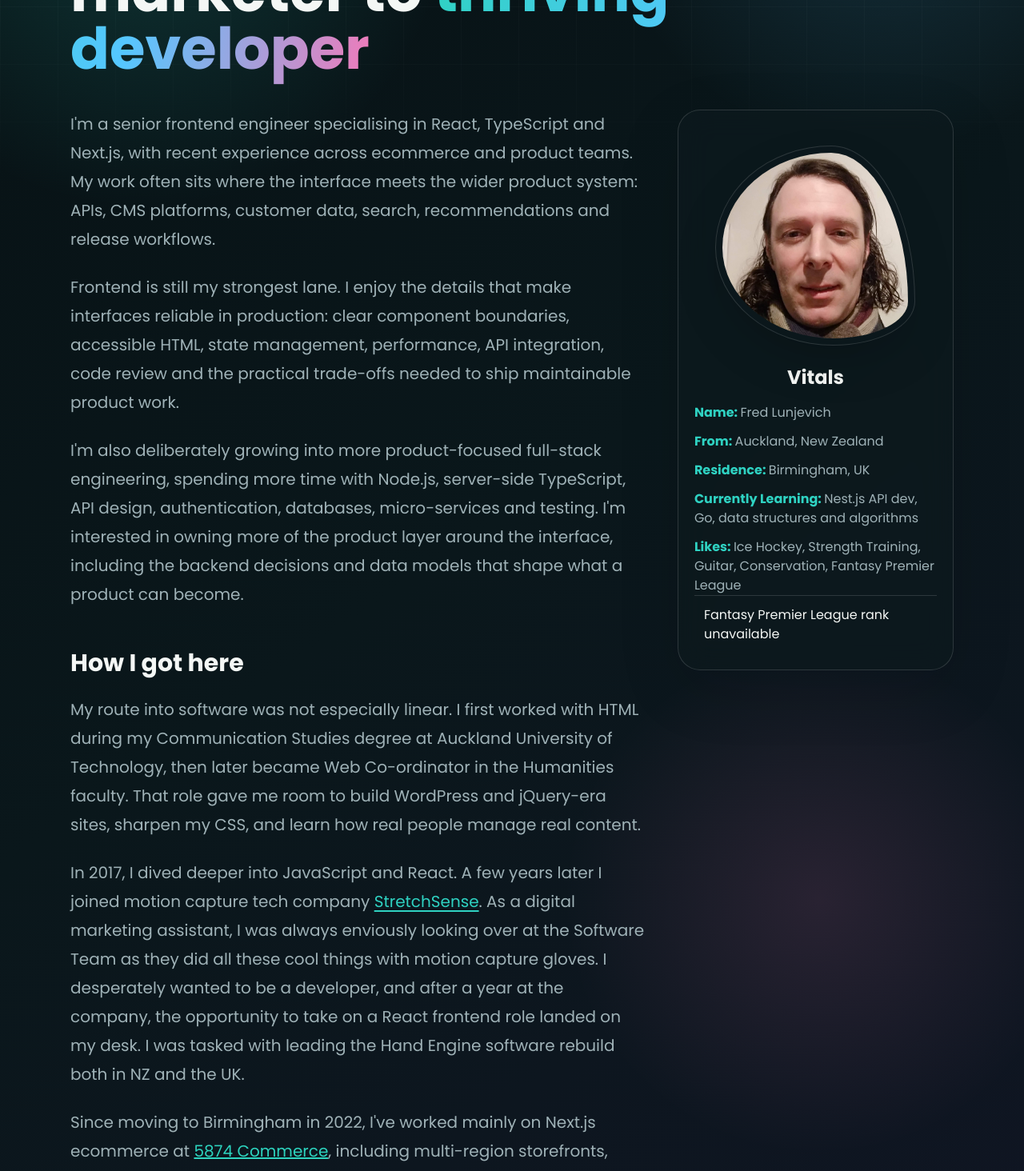
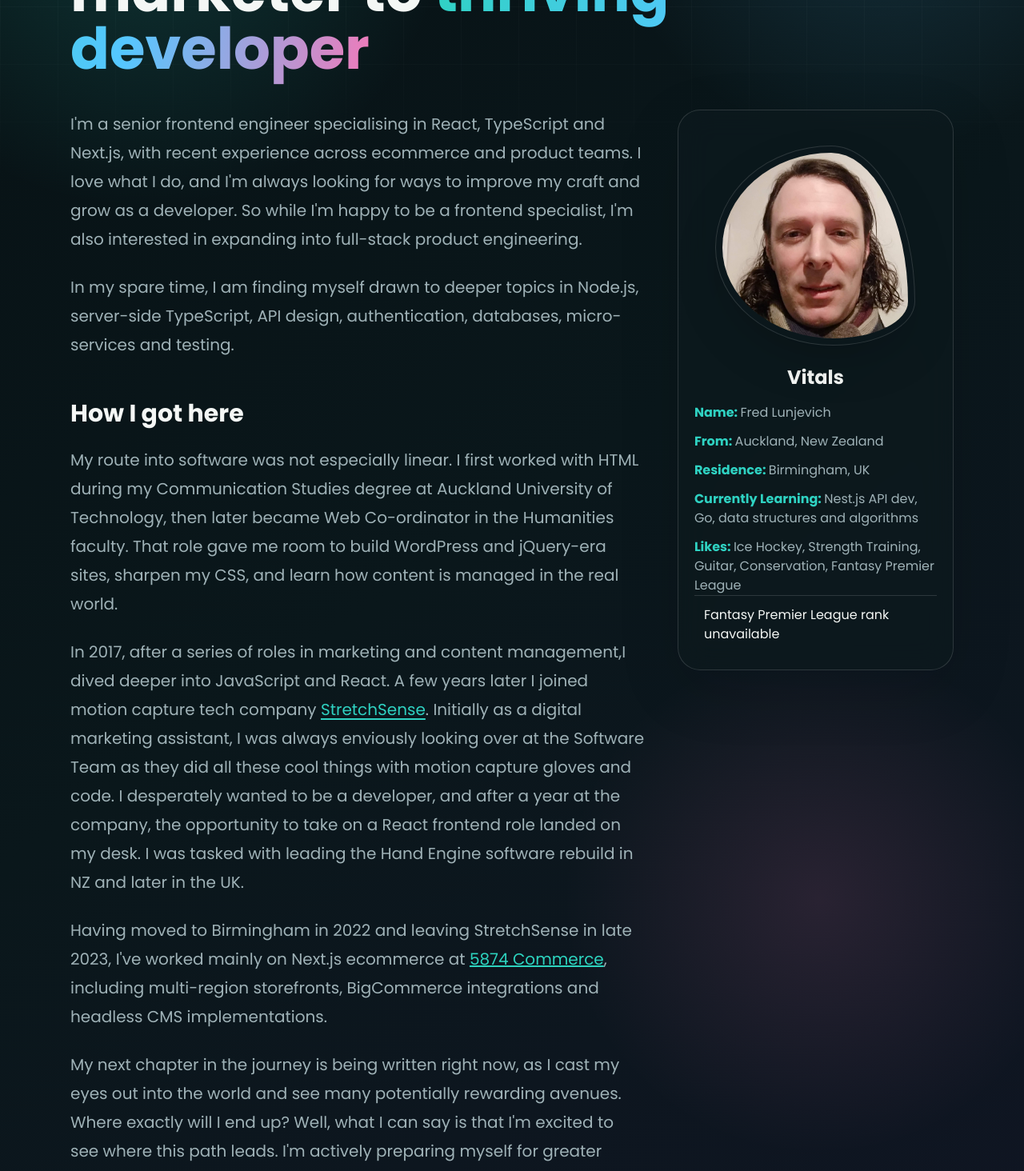
Before and after one commit to Floony7/next-blog-portfolio-2024, a Next.js app: page /about in a window 1280 px wide. Shown: the part 280-1744 px from the top of the page at 80% size. Built offline with nearby package versions, Linux system fonts and the light colour scheme; no server answers.

Commit message:
About updates

```diff
--- a/src/app/about/page.tsx
+++ b/src/app/about/page.tsx
@@ -17,24 +17,15 @@ export default function About() {
           <p>
             I&apos;m a senior frontend engineer specialising in React,
             TypeScript and Next.js, with recent experience across ecommerce and
-            product teams. My work often sits where the interface meets the
-            wider product system: APIs, CMS platforms, customer data, search,
-            recommendations and release workflows.
+            product teams. I love what I do, and I&apos;m always looking for
+            ways to improve my craft and grow as a developer. So while I&apos;m
+            happy to be a frontend specialist, I&apos;m also interested in
+            expanding into full-stack product engineering.
           </p>
           <p>
-            Frontend is still my strongest lane. I enjoy the details that make
-            interfaces reliable in production: clear component boundaries,
-            accessible HTML, state management, performance, API integration,
-            code review and the practical trade-offs needed to ship maintainable
-            product work.
-          </p>
-          <p>
-            I&apos;m also deliberately growing into more product-focused
-            full-stack engineering, spending more time with Node.js, server-side
-            TypeScript, API design, authentication, databases, micro-services
-            and testing. I&apos;m interested in owning more of the product layer
-            around the interface, including the backend decisions and data
-            models that shape what a product can become.
+            In my spare time, I am finding myself drawn to deeper topics in
+            Node.js, server-side TypeScript, API design, authentication,
+            databases, micro-services and testing.
           </p>
           <h3>How I got here</h3>
           <p>
@@ -42,12 +33,13 @@ export default function About() {
             with HTML during my Communication Studies degree at Auckland
             University of Technology, then later became Web Co-ordinator in the
             Humanities faculty. That role gave me room to build WordPress and
-            jQuery-era sites, sharpen my CSS, and learn how real people manage
-            real content.
+            jQuery-era sites, sharpen my CSS, and learn how content is managed
+            in the real world.
           </p>
           <p>
-            In 2017, I dived deeper into JavaScript and React. A few years later
-            I joined motion capture tech company&nbsp;
+            In 2017, after a series of roles in marketing and content
+            management,I dived deeper into JavaScript and React. A few years
+            later I joined motion capture tech company&nbsp;
             <a
               href="https://stretchsense.com/"
               target="_blank"
@@ -55,21 +47,29 @@ export default function About() {
             >
               StretchSense
             </a>
-            . As a digital marketing assistant, I was always enviously looking
-            over at the Software Team as they did all these cool things with
-            motion capture gloves. I desperately wanted to be a developer, and
-            after a year at the company, the opportunity to take on a React
-            frontend role landed on my desk. I was tasked with leading the Hand
-            Engine software rebuild both in NZ and the UK.
+            . Initially as a digital marketing assistant, I was always enviously
+            looking over at the Software Team as they did all these cool things
+            with motion capture gloves and code. I desperately wanted to be a
+            developer, and after a year at the company, the opportunity to take
+            on a React frontend role landed on my desk. I was tasked with
+            leading the Hand Engine software rebuild in NZ and later in the UK.
           </p>
           <p>
-            Since moving to Birmingham in 2022, I&apos;ve worked mainly on
-            Next.js ecommerce at{" "}
+            Having moved to Birmingham in 2022 and leaving StretchSense in late
+            2023, I&apos;ve worked mainly on Next.js ecommerce at{" "}
             <a href="https://5874commerce.com/" target="_blank">
               5874 Commerce
             </a>
             , including multi-region storefronts, BigCommerce integrations and
             headless CMS implementations.
+          </p>
+          <p>
+            My next chapter in the journey is being written right now, as I cast
+            my eyes out into the world and see many potentially rewarding
+            avenues. Where exactly will I end up? Well, what I can say is that
+            I&apos;m excited to see where this path leads. I&apos;m actively
+            preparing myself for greater things. Life is too short to play small
+            after all!
           </p>
         </div>
         <aside className="flex flex-col items-center">
```
